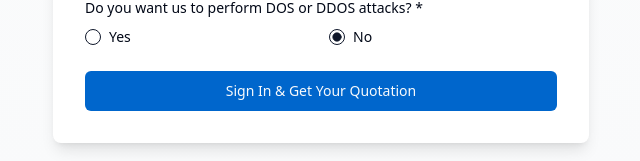
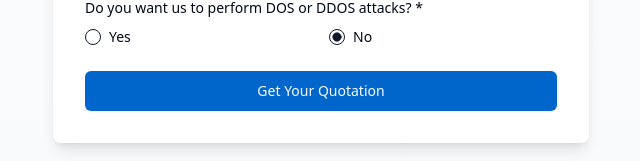
Before and after one commit to xctTv0/pen-test-quick-quote, a React (Vite) app: page / in a window 1280 px wide. Shown: the part 1737-1898 px from the top of the page, without its empty margins (611-1251 px from the left). Built offline with nearby package versions, Linux system fonts and the light colour scheme.

Commit message:
Update CTA text to "GET YOUR QUOTATION"
Changed the call-to-action text in the LeadForm component to simplify it and emphasize obtaining a quotation.
[skip gpt_engineer]

```diff
--- a/src/components/form-sections/SubmitButton.tsx
+++ b/src/components/form-sections/SubmitButton.tsx
@@ -2,6 +2,6 @@ import { Button } from "@/components/ui/button";
 
 export const SubmitButton = () => (
   <Button type="submit" className="w-full bg-safetech-blue hover:bg-safetech-navy transition-colors">
-    Sign In & Get Your Quotation
+    Get Your Quotation
   </Button>
 );
```
